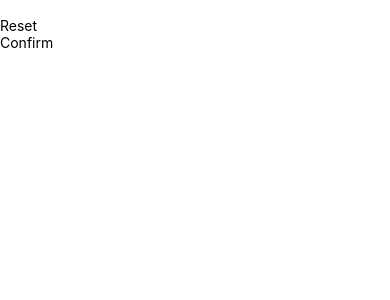
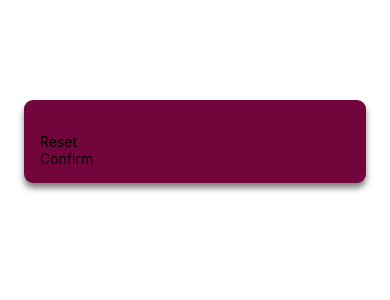
Before and after one commit to rLukoyanov/rn-numbers, a React Native app: screen / in a window 390 px wide. Shown: the top 300 px of the page. Built offline with nearby package versions, Linux system fonts and the light colour scheme.

Commit message:
styling for ios and android

```diff
--- a/App.js
+++ b/App.js
@@ -1,14 +1,5 @@
-import { StatusBar } from "expo-status-bar";
-import { StyleSheet, Text, View } from "react-native";
 import { StartGameScreen } from "./screens/StartGameScreen";
 
 export default function App() {
-  return (
-    <View>
-      <StartGameScreen />
-      <StatusBar style="auto" />
-    </View>
-  );
+  return <StartGameScreen />;
 }
-
-const styles = StyleSheet.create({});
--- a/screens/StartGameScreen.js
+++ b/screens/StartGameScreen.js
@@ -1,12 +1,27 @@
-import { TextInput, View } from "react-native";
+import { StyleSheet, TextInput, View } from "react-native";
 import { PramiryButton } from "../components/PramiryButton";
 
 export const StartGameScreen = () => {
   return (
-    <View>
+    <View style={styles.inputContainer}>
       <TextInput />
       <PramiryButton>Reset</PramiryButton>
       <PramiryButton>Confirm</PramiryButton>
     </View>
   );
 };
+
+const styles = StyleSheet.create({
+  inputContainer: {
+    padding: 16,
+    marginTop: 100,
+    marginHorizontal: 24,
+    backgroundColor: "#72063c",
+    borderRadius: 9,
+    elevation: 4,
+    shadowColor: "#000",
+    shadowOffset: { width: 0, height: 5 },
+    shadowRadius: 6,
+    shadowOpacity: 0.5,
+  },
+});
```
